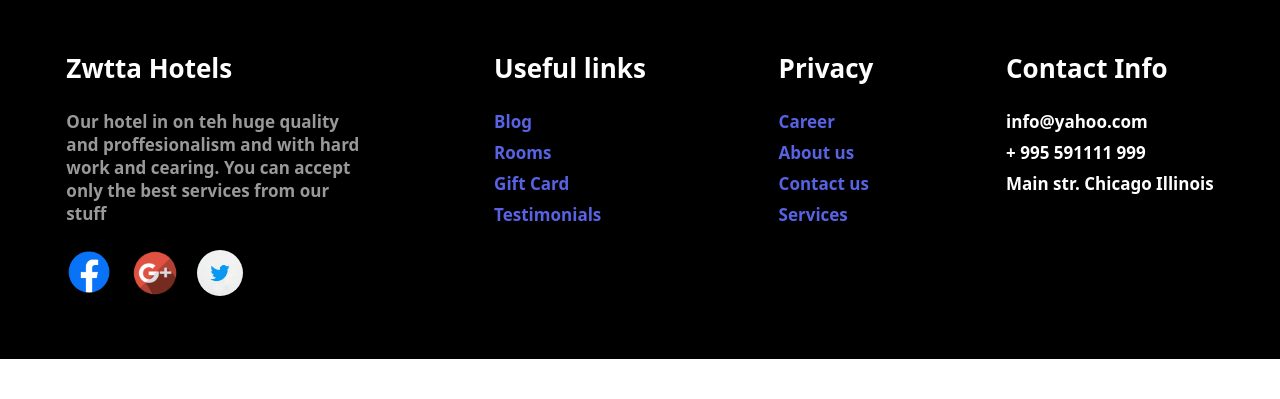
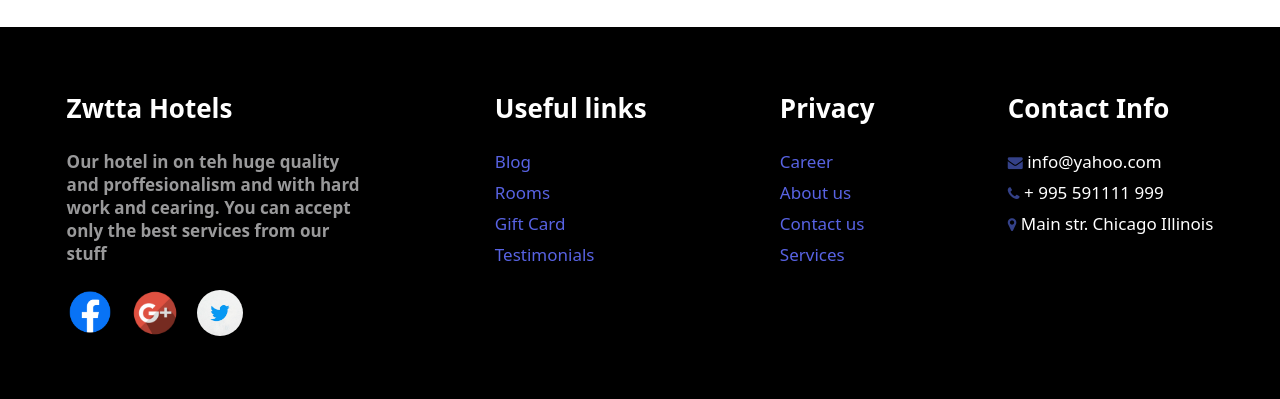
Before and after one commit to nikushasitchinava/Davaleba-11-nikushasitchinava, a plain HTML site: page index.html in a window 1280 px wide. Shown: the part 1531-1930 px from the top of the page. Before the commit the page ends 1890 px from the top, so only its background shows below. Drawn offline with Linux system fonts and the light colour scheme.

Commit message:
icons added in footer

```diff
--- a/index.html
+++ b/index.html
@@ -113,9 +113,11 @@
 
             <div class="four">
                 <h2 class="footerheader">Contact Info</h2>
-                <h1>info@yahoo.com</h1>
-                <h1>+ 995 591111 999</h1>
-                <h1>Main str. Chicago Illinois</h1>
+                <div class="textdiva">
+                <h1><i class="fa fa-envelope" id="smallmail"></i> info@yahoo.com</h1>
+                <h1><i class="fa fa-phone" id="smallphone"></i> + 995 591111 999</h1>
+                <h1><i class="fa fa-map-marker" id="smallmap"></i> Main str. Chicago Illinois</h1>
+                </div>
             </div>
         </footer>
 
--- a/styles/style.css
+++ b/styles/style.css
@@ -10,13 +10,6 @@ body {
 }
 
 
-
-.flexdiv {
-
-}
-
-
-
 .tittlediv {
     margin-left: 144px;
     width: 378px;
@@ -25,10 +18,19 @@ body {
 
 
 
+.flexdiv {
+    display: flex;
+    width: 100%;
+    justify-content: center;
+}
+
+
+
 form {
     display: flex;
     gap: 10px;
     padding: 40px;
+    width: 80%;
     justify-content: center;
 }
 
@@ -47,7 +49,7 @@ textarea {
 form > div {
     display: flex;
     flex-direction: column;
-    width: 50%;
+    width: 40%;
 }
 
 
@@ -112,6 +114,7 @@ button {
     display: flex;
     justify-content: center;
     align-items: center;
+    margin-bottom: 16px;
 }
 
 
@@ -134,11 +137,13 @@ button {
 .cheader {
     font-size: 20px;
     color: #4E4D54;
+    margin-bottom: 8px;
 }
 
 .cdesc {
     font-size: 15px;
     color: #99999A;
+    margin-bottom: 8px;
 }
 
 
@@ -238,6 +243,7 @@ footer {
     font-size: 17px;
     color: #5863E3;
     margin-bottom: 8px;
+    font-weight: 400;
 }
 
 
@@ -245,16 +251,43 @@ footer {
     font-size: 17px;
     color: #5863E3;
     margin-bottom: 8px;
+    font-weight: 400;
 }
 
 
-.four > h1 {
+
+.textdiva {
+    display: flex;
+    flex-direction: column;
+}
+
+
+.textdiva > h1 {
+    font-weight: 400;
     font-size: 17px;
     color: #ffffff;
     margin-bottom: 8px;
+    display: inline;
 }
 
 
+
+
+
+#smallmail {
+    font-size: 15px !important;
+    color: #344188 !important;
+}
+
+#smallphone {
+    font-size: 15px !important;
+    color: #344188 !important;
+}
+
+#smallmap {
+    font-size: 15px !important;
+    color: #344188 !important;
+}
 
 
 
```
